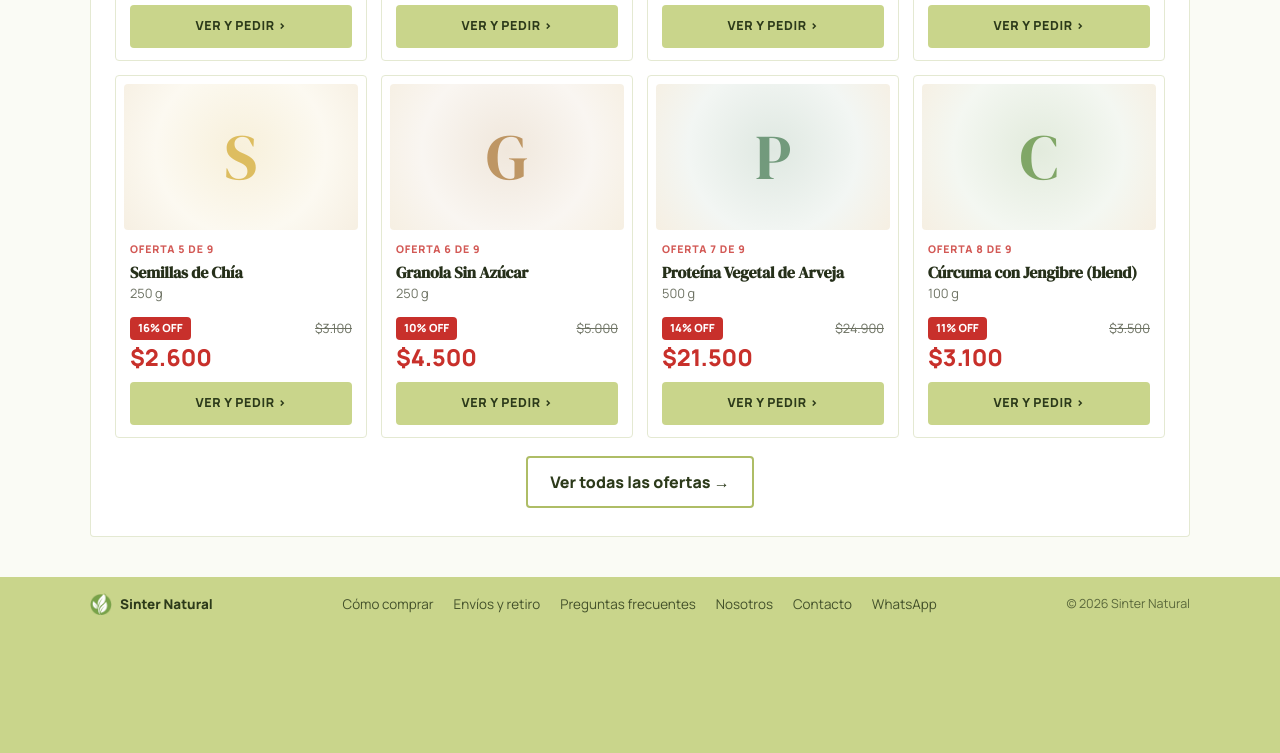
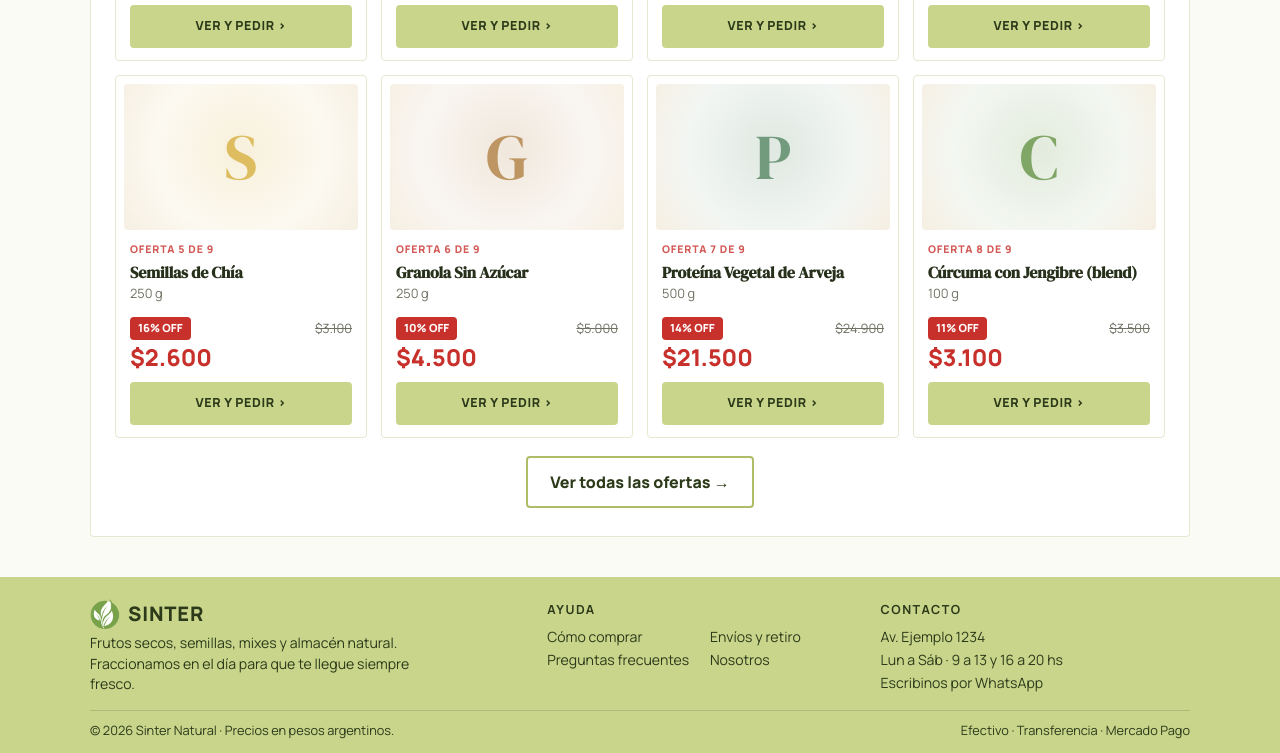
Before and after one commit to RubeKN/Sinter-Repo-WebDietetica, a plain HTML site: page index.html in a window 1280 px wide. Shown: the part 2127-2880 px from the top of the page. Before the commit the page ends 2758 px from the top, so only its background shows below. Drawn offline with Linux system fonts and the light colour scheme.

Commit message:
Pie fino solo en páginas informativas y color marrón claro en esas secciones
- Inicio, catálogo y productos vuelven al pie completo (logo, Ayuda, Contacto)
- Preguntas frecuentes, Cómo comprar, Envíos, Nosotros y Contacto: pie fino de una franja
- En esas páginas, sección y pie del mismo color marrón claro, separados por una línea fina

Co-Authored-By: Claude Opus 5.5 <noreply@anthropic.com>
Claude-Session: https://claude.ai/code/session_01T23qLducLbZ5TcN2xVjfsV

```diff
--- a/css/styles.css
+++ b/css/styles.css
@@ -623,27 +623,36 @@ body.no-catbar .page { padding: 40px 48px 56px; }
 /* Logo */
 .logo__img { width: 40px; height: 40px; display: block; flex: none; }
 
-/* Páginas informativas (contacto, ayuda, nosotros): fondo distinto */
-body.no-catbar { background: var(--pistachio-light); }
-body.no-catbar .page { box-shadow: 0 10px 30px rgba(44,58,26,.08); }
+/* El pie siempre queda abajo de todo: en páginas cortas el contenido se estira, no el pie */
+body { display: flex; flex-direction: column; min-height: 100vh; }
+.main { flex: 1 0 auto; }
+.footer { flex: none; }
 
-/* Pie de página simple y fino: una sola franja */
-.footer { padding: 0; margin-top: 40px; background: var(--pistachio); }
-.footer__row { display: flex; align-items: center; justify-content: space-between; gap: 10px 24px; flex-wrap: wrap; min-height: 54px; padding-block: 12px; font-size: .84rem; }
+/* ---------- Pie de página: completo en el sitio, fino en las páginas informativas ---------- */
+.footer { padding: 22px 0 0; margin-top: 40px; background: var(--pistachio); }
+.footer .footer__thin { display: none; }
+body.has-orderbar .footer { padding-bottom: 80px; }   /* lugar para la barra "Ver pedido" */
+.footer .logo__img { width: 30px; height: 30px; }
+
+.footer__row { display: flex; align-items: center; justify-content: space-between; gap: 10px 24px; flex-wrap: wrap; min-height: 52px; padding-block: 12px; font-size: .84rem; }
 .footer__brand { display: flex; align-items: center; gap: 8px; font-weight: 800; color: var(--ink); }
 .footer__brand img { display: block; }
 .footer__links { display: flex; flex-wrap: wrap; gap: 4px 20px; }
 .footer__links a { color: var(--ink); opacity: .85; }
 .footer__links a:hover { opacity: 1; text-decoration: underline; }
 .footer__copy { color: var(--ink); opacity: .7; font-size: .78rem; }
-body.has-orderbar .footer { padding-bottom: 80px; }   /* lugar para la barra "Ver pedido" */
+
+/* ---------- Páginas informativas: sección y pie del mismo color marrón claro ---------- */
+:root { --kraft: #e7d8bf; --kraft-line: rgba(92, 64, 32, .25); }
+body.no-catbar { background: var(--kraft); }
+body.no-catbar .page { background: transparent; box-shadow: none; }
+body.no-catbar .info-list, body.no-catbar .info-list li, body.no-catbar .info details { border-color: var(--kraft-line); }
+body.no-catbar .steps li { background: rgba(255,255,255,.45); border-color: var(--kraft-line); }
+body.no-catbar .footer { background: var(--kraft); margin-top: 0; padding-top: 0; }
+body.no-catbar .footer__full { display: none; }
+body.no-catbar .footer .footer__thin { display: flex; border-top: 1px solid var(--kraft-line); }   /* mini línea de división */
+
 @media (max-width: 760px) {
-  .footer { margin-top: 28px; }
   .footer__row { flex-direction: column; justify-content: center; text-align: center; gap: 8px; padding-block: 16px; }
   .footer__links { justify-content: center; gap: 4px 14px; }
 }
-
-/* El pie siempre queda abajo de todo: en páginas cortas el contenido se estira, no el pie */
-body { display: flex; flex-direction: column; min-height: 100vh; }
-.main { flex: 1 0 auto; }
-.footer { flex: none; }
--- a/index.html
+++ b/index.html
@@ -10,7 +10,7 @@
   <meta name="theme-color" content="#C9D58B">
   <link rel="preconnect" href="https://fonts.googleapis.com">
   <link href="https://fonts.googleapis.com/css2?family=DM+Serif+Display:ital@0;1&family=Manrope:wght@400;500;600;700;800&display=swap" rel="stylesheet">
-  <link rel="stylesheet" href="css/styles.css?v=logo2">
+  <link rel="stylesheet" href="css/styles.css?v=footer3">
 </head>
 <body>
   <div class="marquee" aria-label="Promoción de envío"><div class="marquee__track" id="marquee"></div></div>
@@ -54,7 +54,38 @@
   <main id="app" class="main" tabindex="-1"></main>
 
   <footer class="footer">
-    <div class="container footer__row">
+    <!-- Pie completo (catálogo, inicio, productos) -->
+    <div class="footer__full">
+      <div class="container footer__grid">
+        <div>
+          <a href="#/" class="logo logo--footer"><img class="logo__img" src="img/logo-96.png" srcset="img/logo-96.png 1x, img/logo-192.png 2x" width="30" height="30" alt=""><span class="logo__name">SINTER</span></a>
+          <p>Frutos secos, semillas, mixes y almacén natural. Fraccionamos en el día para que te llegue siempre fresco.</p>
+        </div>
+        <div>
+          <h4>Ayuda</h4>
+          <ul>
+            <li><a href="#/info/como-comprar">Cómo comprar</a></li>
+            <li><a href="#/info/envios">Envíos y retiro</a></li>
+            <li><a href="#/info/faq">Preguntas frecuentes</a></li>
+            <li><a href="#/info/nosotros">Nosotros</a></li>
+          </ul>
+        </div>
+        <div>
+          <h4>Contacto</h4>
+          <ul>
+            <li>Av. Ejemplo 1234</li>
+            <li>Lun a Sáb · 9 a 13 y 16 a 20 hs</li>
+            <li><a class="js-wa" target="_blank" rel="noopener">Escribinos por WhatsApp</a></li>
+          </ul>
+        </div>
+      </div>
+      <div class="footer__bottom container">
+        <span>© <span class="js-year"></span> Sinter Natural · Precios en pesos argentinos.</span>
+        <span>Efectivo · Transferencia · Mercado Pago</span>
+      </div>
+    </div>
+    <!-- Pie fino (solo páginas informativas) -->
+    <div class="container footer__row footer__thin">
       <a href="#/" class="footer__brand"><img src="img/logo-96.png" width="22" height="22" alt=""> Sinter Natural</a>
       <nav class="footer__links" aria-label="Ayuda">
         <a href="#/info/como-comprar">Cómo comprar</a>
@@ -62,9 +93,9 @@
         <a href="#/info/faq">Preguntas frecuentes</a>
         <a href="#/info/nosotros">Nosotros</a>
         <a href="#/info/contacto">Contacto</a>
-        <a id="footerWa" target="_blank" rel="noopener">WhatsApp</a>
+        <a class="js-wa" target="_blank" rel="noopener">WhatsApp</a>
       </nav>
-      <span class="footer__copy">© <span id="year"></span> Sinter Natural</span>
+      <span class="footer__copy">© <span class="js-year"></span> Sinter Natural</span>
     </div>
   </footer>
 
@@ -95,7 +126,7 @@
 
   <div class="toast" id="toast" role="status" aria-live="polite"></div>
 
-  <script src="js/data.js?v=logo2"></script>
-  <script src="js/app.js?v=logo2"></script>
+  <script src="js/data.js?v=footer3"></script>
+  <script src="js/app.js?v=footer3"></script>
 </body>
 </html>
--- a/js/app.js
+++ b/js/app.js
@@ -946,9 +946,9 @@
       <a href="#/info/nosotros">Nosotros</a><a href="#/info/como-comprar">Cómo comprar</a><a href="#/info/contacto">Contacto</a>
       <h5>Tienda</h5><a href="#/ofertas" class="menu-offer">Ofertas de la semana</a><a href="#/novedades">Novedades</a><a href="#/productos">Todos los productos</a>
       <h5>Ayuda</h5><a href="#/info/envios">Envíos y retiro</a><a href="#/info/faq">Preguntas frecuentes</a>`;
-    $("#footerWa").href = waLink("Hola! Quería hacer una consulta");
+    $$(".js-wa").forEach((a) => { a.href = waLink("Hola! Quería hacer una consulta"); });
     $("#waFloat").href = waLink("Hola! Quería hacer una consulta");
-    $("#year").textContent = new Date().getFullYear();
+    $$(".js-year").forEach((el) => { el.textContent = new Date().getFullYear(); });
 
     $("#cartBtn").addEventListener("click", () => openDrawer("#cartDrawer"));
     $("#orderbar").addEventListener("click", () => openDrawer("#cartDrawer"));
```
